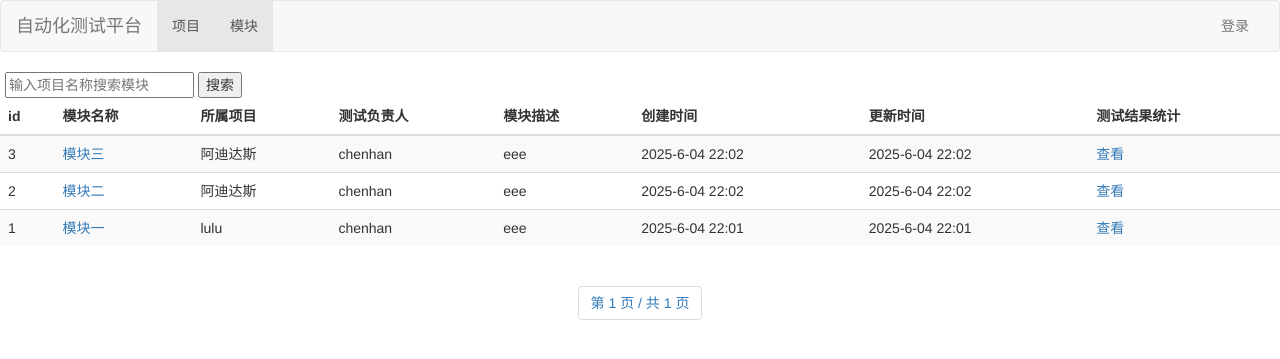
After one commit to chenha2002/InterfaceAtuoTest, a Django app: page /module/ in a window 1280 px wide. The commit adds this page. Shown: the top 359 px of the page. Run offline with Django 4.2, Linux system fonts and the light colour scheme; data comes from the database, SQL or seed files in the repository; both versions use the stored data as it was after the commit; some libraries are stand-ins or nearby versions.

Commit message:
增加模块

```diff
--- a/interfacetestplatform/admin.py
+++ b/interfacetestplatform/admin.py
@@ -7,3 +7,8 @@ class ProjectAdmin(admin.ModelAdmin):
     list_display = ("id", "name", "proj_owner", "test_owner", "dev_owner", "desc", "create_time", "update_time")
 
 admin.site.register(models.Project, ProjectAdmin)
+
+class ModelAdmin(admin.ModelAdmin):
+    list_display = ("id", "name", "desc", "create_time", "update_time")
+
+admin.site.register(models.Model, ModelAdmin)
--- a/interfacetestplatform/models.py
+++ b/interfacetestplatform/models.py
@@ -19,3 +19,19 @@ class Project(models.Model):
     class Meta:
         verbose_name = '项目信息表'
         verbose_name_plural = '项目信息表'
+
+class Model(models.Model):
+    id = models.AutoField(primary_key=True)
+    name = models.CharField('模型名称', max_length=50, null=False)
+    belong_project = models.ForeignKey(Project, on_delete=models.CASCADE, verbose_name='所属项目')
+    test_owner = models.CharField('测试负责人', max_length=20, null=False)
+    desc = models.CharField('简要描述', max_length=100, null=True)
+    create_time = models.DateTimeField('创建时间', auto_now_add=True)
+    update_time = models.DateTimeField('更新时间', auto_now=True, null=True)
+
+    def __str__(self):
+        return self.name
+
+    class Meta:
+        verbose_name = '模型信息表'
+        verbose_name_plural = '模型信息表'
--- a/interfacetestplatform/templates/base.html
+++ b/interfacetestplatform/templates/base.html
@@ -38,6 +38,7 @@
         <div class="collapse navbar-collapse" id="my-nav">
             <ul class="nav navbar-nav">
                 <li class="active"><a href="/project/">项目</a></li>
+                <li class="active"><a href="/module/">模块</a></li>
             </ul>
             <ul class="nav navbar-nav navbar-right">
                 {% if request.user.is_authenticated %}
--- /dev/null
+++ b/interfacetestplatform/templates/module.html
@@ -0,0 +1,66 @@
+{% extends 'base.html' %}
+{% load static %}
+{% block title %}模块{% endblock %}
+
+{% block content %}
+<form action="{% url 'module'%}" method="POST">
+    {% csrf_token %}
+    <input style="margin-left: 5px;" type="text" name="proj_name" value="{{ proj_name }}" placeholder="输入项目名称搜索模块">
+    <input type="submit" value="搜索">
+</form>
+
+<div class="table-responsive">
+
+    <table class="table table-striped">
+        <thead>
+        <tr>
+            <th>id</th>
+            <th>模块名称</th>
+            <th>所属项目</th>
+            <th>测试负责人</th>
+            <th>模块描述</th>
+            <th>创建时间</th>
+            <th>更新时间</th>
+            <th>测试结果统计</th>
+        </tr>
+        </thead>
+        <tbody>
+
+        {% for module in modules %}
+        <tr>
+            <td>{{ module.id }}</td>
+            <td><a href="">{{ module.name }}</a></td>
+            <td>{{ module.belong_project.name }}</td>
+            <td>{{ module.test_owner }}</td>
+            <td>{{ module.desc }}</td>
+            <td>{{ module.create_time|date:"Y-n-d H:i" }}</td>
+            <td>{{ module.update_time|date:"Y-n-d H:i" }}</td>
+            <td><a href="">查看</a></td>
+        </tr>
+        {% endfor %}
+
+        </tbody>
+    </table>
+</div>
+
+{# 实现分页标签的代码 #}
+{# 这里使用 bootstrap 渲染页面 #}
+<div id="pages" class="text-center">
+    <nav>
+        <ul class="pagination">
+            <li class="step-links">
+                {% if modules.has_previous %}
+                <a class='active' href="?page={{ modules.previous_page_number }}">上一页</a>
+                {% endif %}
+
+                <span class="current">
+                    第 {{ modules.number }} 页 / 共 {{ modules.paginator.num_pages }} 页</span>
+
+                {% if modules.has_next %}
+                <a class='active' href="?page={{ modules.next_page_number }}">下一页</a>
+                {% endif %}
+            </li>
+        </ul>
+    </nav>
+</div>
+{% endblock %}
--- a/interfacetestplatform/urls.py
+++ b/interfacetestplatform/urls.py
@@ -7,4 +7,5 @@ urlpatterns = [
     path('login/', views.login),
     path('logout/', views.logout),
     path('project/', views.project, name="project"),
+    path('module/',views.module,name="module"),
 ]
--- a/interfacetestplatform/views.py
+++ b/interfacetestplatform/views.py
@@ -4,7 +4,7 @@ from django.core.paginator import Paginator, PageNotAnInteger, InvalidPage
 from django.contrib.auth.decorators import login_required
 from .form import UserForm
 import traceback
-from .models import Project
+from .models import Project, Model
 
 # 封装分页函数
 def get_paginator(request,data):
@@ -82,6 +82,16 @@ def login(request):
 def register(request):
     return render(request, 'register.html')
 
+def module(request):
+    if request.method == "GET":
+        modules =Model.objects.filter().order_by('-id')
+        return render(request,'module.html',{'modules':get_paginator(request, modules)})
+    else:
+        proj_name = request.POST['proj_name']
+        projects = Project.objects.filter(name__contains=proj_name.strip())
+        projs =[proj.id for proj in projects]
+        modules = Model.objects.filter(belong_project__in=projs)
+        return render(request,'module.html',{'modules':get_paginator(request, modules),'proj_name':proj_name.strip()})
 
 # 登出的视图函数：重定向至login视图函数
 @login_required
```
Also changed, not shown: db.sqlite3, interfacetestplatform/migrations/0002_model.py (added).
